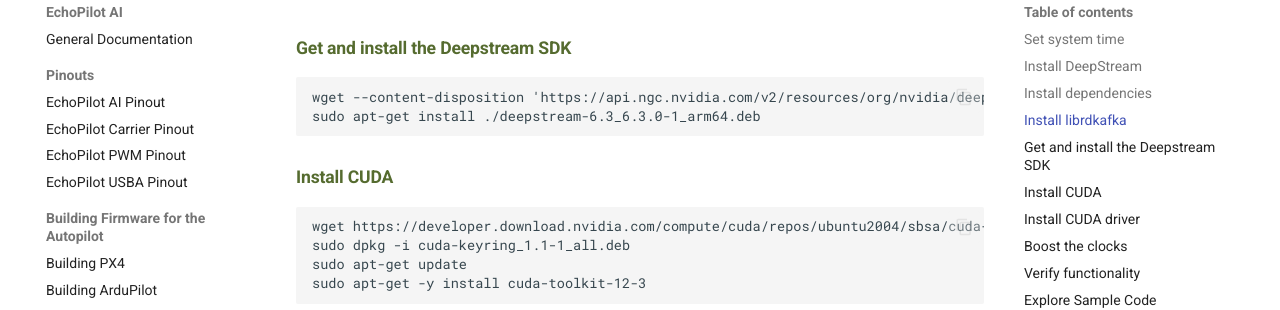
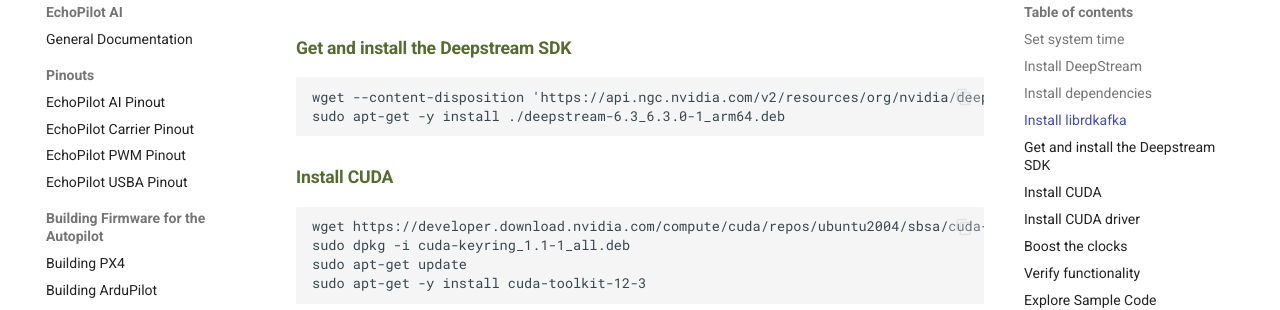
Before and after one commit to EchoMAV/docs, an MkDocs documentation site: the page built from docs/installing_deepstream.md, in a window 1280 px wide and 900 px high, scrolled down 2081 px. Shown: the part 153-463 px from the top of the window. Built offline with MkDocs 1.6.1 and Material for MkDocs 9.7.7, drawn with Linux system fonts in a browser that asks for light colours; comment, search, counter and statistics services are not loaded; the version menu is left out.

````diff
--- a/docs/installing_deepstream.md
+++ b/docs/installing_deepstream.md
@@ -75,7 +75,7 @@ sudo cp /usr/local/lib/librdkafka* /opt/nvidia/deepstream/deepstream-6.3/lib
 ### Get and install the Deepstream SDK
 ```
 wget --content-disposition 'https://api.ngc.nvidia.com/v2/resources/org/nvidia/deepstream/6.3/files?redirect=true&path=deepstream-6.3_6.3.0-1_arm64.deb' -O deepstream-6.3_6.3.0-1_arm64.deb
-sudo apt-get install ./deepstream-6.3_6.3.0-1_arm64.deb
+sudo apt-get -y install ./deepstream-6.3_6.3.0-1_arm64.deb
 ```
 ### Install CUDA
 ```
````
